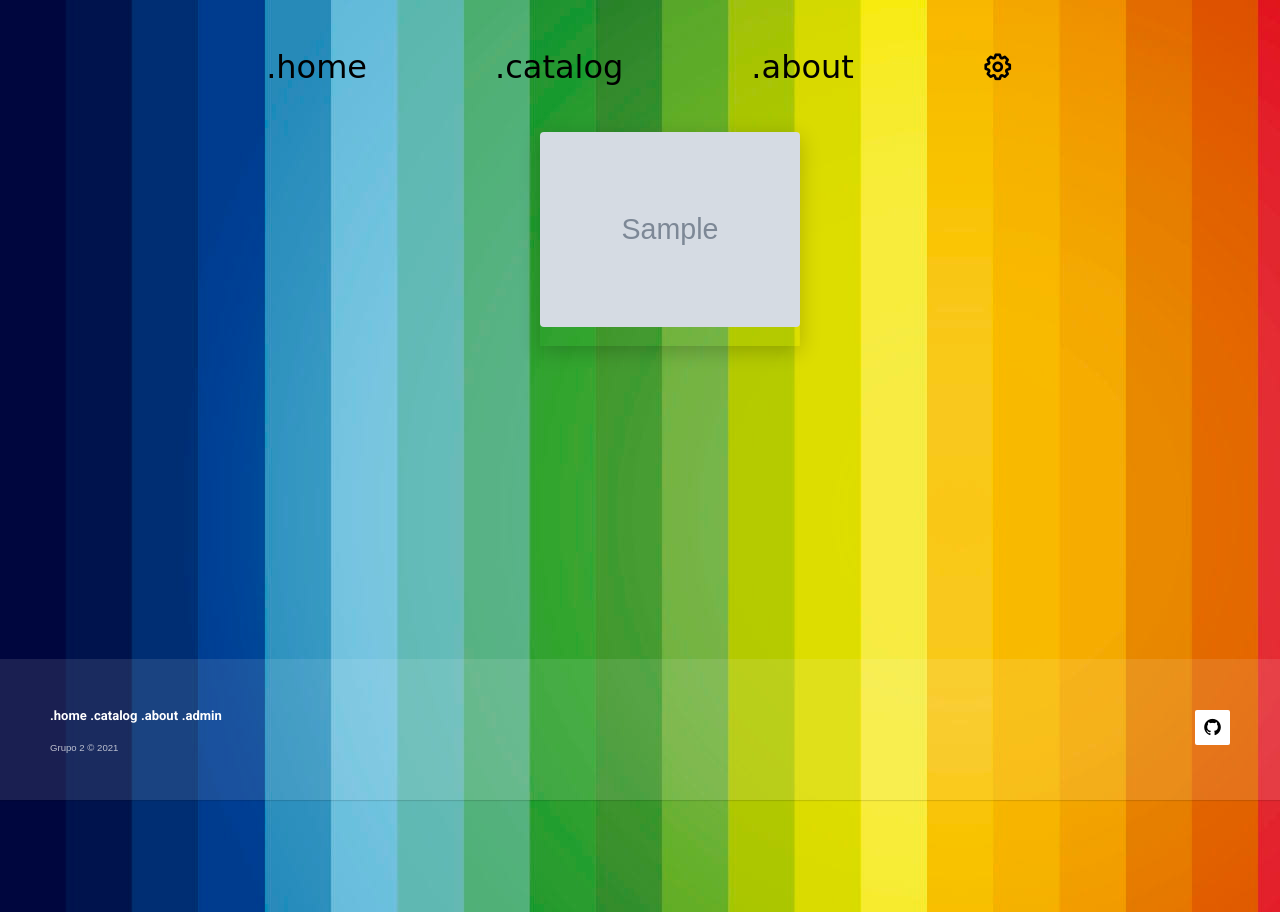
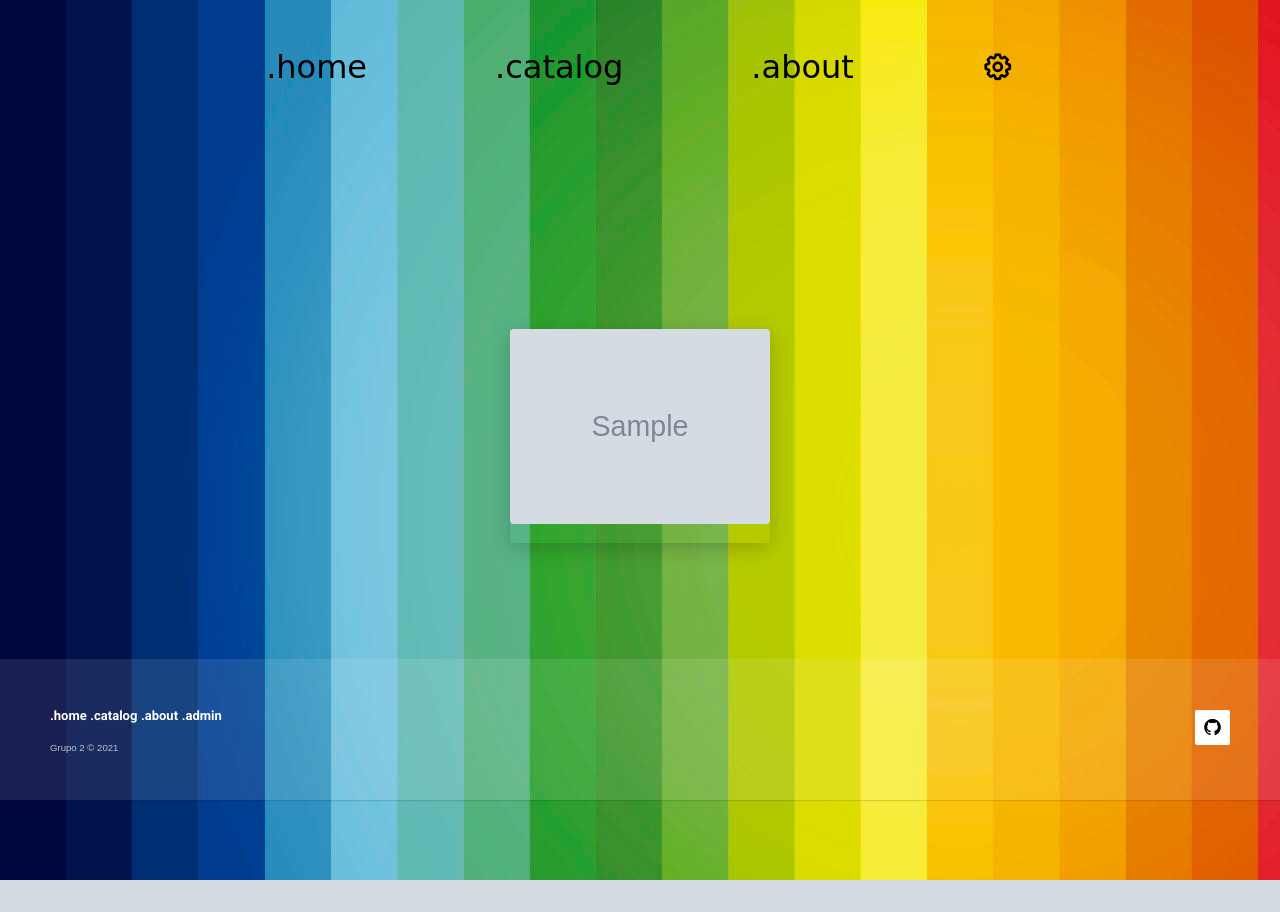
Before and after one commit to janicecaldeira/ProjetoFinal, a Flask app: page /catalog in a window 1280 px wide; the page is wider, and only the part inside the window is pictured. After the commit the page ends 880 px from the top of that part, so only its background shows below. Run offline with Flask 2, Linux system fonts and the light colour scheme; tables that the repository leaves empty hold one stand-in row (values such as "Sample post"); grey boxes marked "Sample" are stand-in pictures; some web fonts are replaced.

Commit message:
Disposição dos cards

```diff
--- a/static/css/style.css
+++ b/static/css/style.css
@@ -169,20 +169,29 @@ a{
 
 /* catalog page */
 
+.html_catalog{
+    position: relative;
+    min-height:100%;
+}
+
 .catalog{
+    width: 100%;
     min-height: 100%;
+    display: flex;
+    flex-wrap: wrap;
+    justify-content: center;
 }
 
 
 
 .catalog__container{
     position: relative;
-    width: 100%;
+    width: 25%;
     margin-top: 2rem;
     display: flex;
     justify-content: center;
     align-items: center;
-    flex-wrap: wrap;
+    /* flex-wrap: wrap; */
     padding: 30px;
 }
 
--- a/templates/catalog.html
+++ b/templates/catalog.html
@@ -3,7 +3,7 @@
 
 <!DOCTYPE html>
 
-<html lang = 'pt-br'>
+<html class = "html_catalog" lang = 'pt-br'>
     <head>
 
         <!-- O charset UTF-8 é o que usamos na web atual e faz parte de um padrão chamado Unicode. A ideia é que com ele possamos representar qualquer caractere de qualquer idioma. Ao usar o charset dentro da tag meta de nosso arquivo estamos dizendo ao navegador: quando for ler esse arquivo, use as regras do charset UTF-8. -->
```
